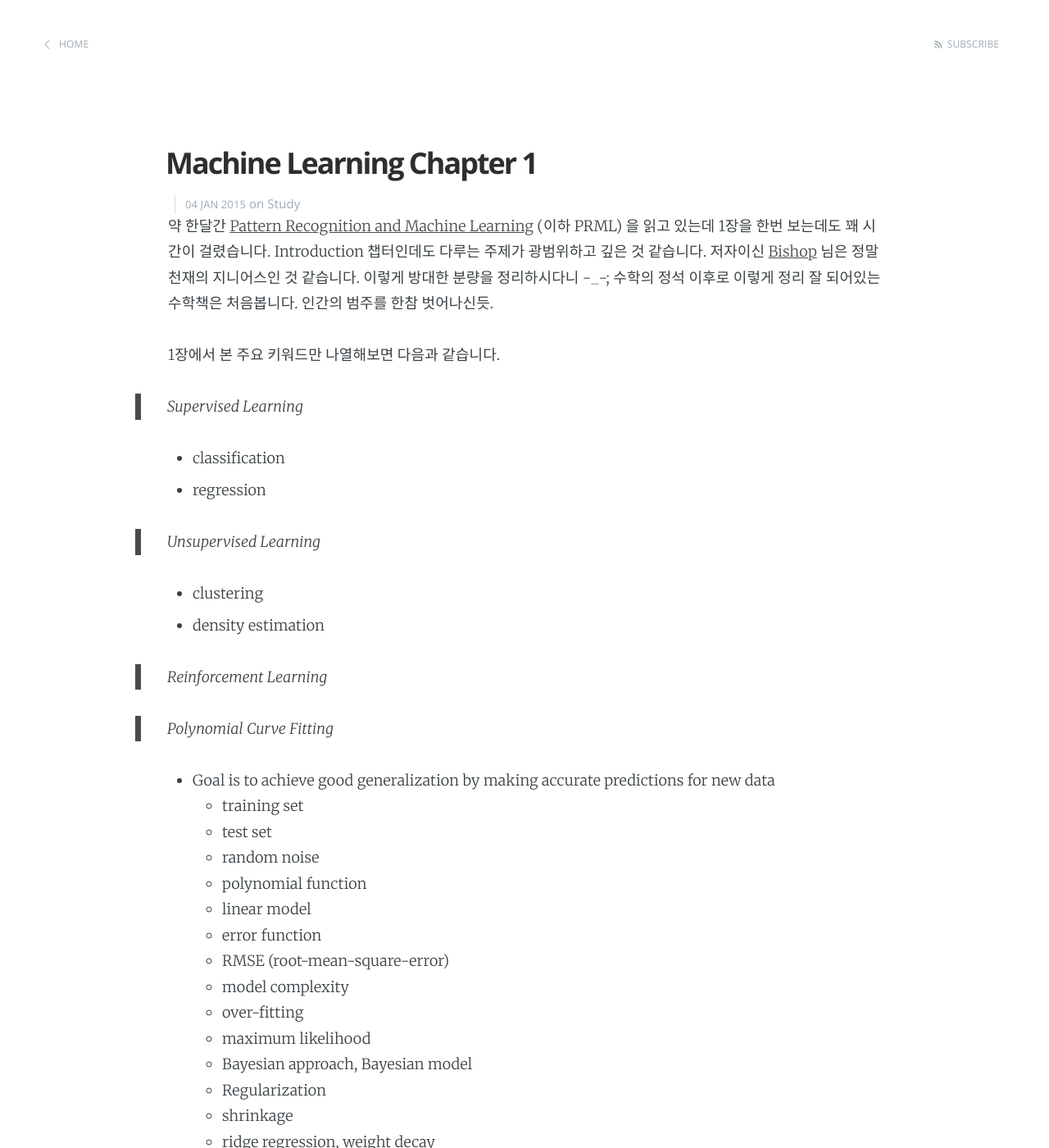
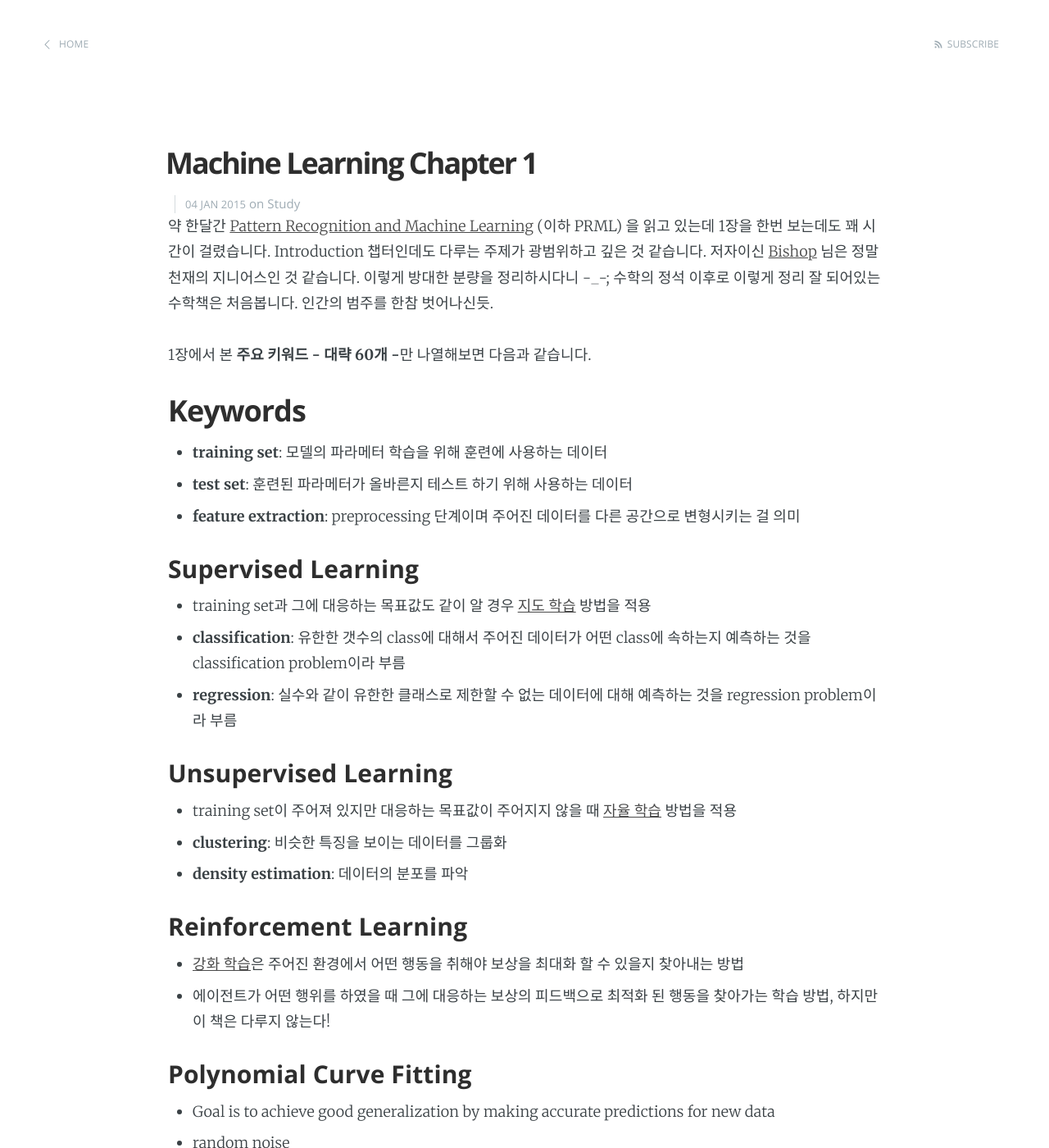
Before and after one commit to hyunjong-lee/hyunjong-lee-prev.github.io, a Jekyll site: the page built from _posts/2015-01-04-MachineLearning_Study_1.markdown, in a window 1280 px wide and 1400 px high. Shown: the whole window at 82% size. Built offline with Jekyll 4.4.1, drawn with Linux system fonts in a browser that asks for light colours; formulas are drawn with MathJax 3.

Commit message:
PRML 챕터 1 정리 중...
언제 끝날랑가?ㅋㅋㅋㅋ

```diff
--- a/_posts/2015-01-04-MachineLearning_Study_1.markdown
+++ b/_posts/2015-01-04-MachineLearning_Study_1.markdown
@@ -9,40 +9,49 @@ categories: Study
 Introduction 챕터인데도 다루는 주제가 광범위하고 깊은 것 같습니다. 저자이신 [Bishop] 님은 정말 천재의 지니어스인 것 같습니다.
 이렇게 방대한 분량을 정리하시다니 -_-; 수학의 정석 이후로 이렇게 정리 잘 되어있는 수학책은 처음봅니다. 인간의 범주를 한참 벗어나신듯.
 
-1장에서 본 주요 키워드만 나열해보면 다음과 같습니다.
+1장에서 본 **주요 키워드 - 대략 60개 -**만 나열해보면 다음과 같습니다.
 
-> Supervised Learning
+## Keywords ##
 
-  - classification
-  - regression
+  * **training set**: 모델의 파라메터 학습을 위해 훈련에 사용하는 데이터
+  * **test set**: 훈련된 파라메터가 올바른지 테스트 하기 위해 사용하는 데이터
+  * **feature extraction**: preprocessing 단계이며 주어진 데이터를 다른 공간으로 변형시키는 걸 의미
 
-> Unsupervised Learning
+### Supervised Learning ###
 
-  - clustering
-  - density estimation
+* training set과 그에 대응하는 목표값도 같이 알 경우 [지도 학습] 방법을 적용
+* **classification**: 유한한 갯수의 class에 대해서 주어진 데이터가 어떤 class에 속하는지 예측하는 것을 classification problem이라 부름
+* **regression**: 실수와 같이 유한한 클래스로 제한할 수 없는 데이터에 대해 예측하는 것을 regression problem이라 부름
 
-> Reinforcement Learning
+### Unsupervised Learning ###
 
-> Polynomial Curve Fitting
+* training set이 주어져 있지만 대응하는 목표값이 주어지지 않을 때 [자율 학습] 방법을 적용
+* **clustering**: 비슷한 특징을 보이는 데이터를 그룹화
+* **density estimation**: 데이터의 분포를 파악
+
+### Reinforcement Learning ###
+
+* [강화 학습]은 주어진 환경에서 어떤 행동을 취해야 보상을 최대화 할 수 있을지 찾아내는 방법
+* 에이전트가 어떤 행위를 하였을 때 그에 대응하는 보상의 피드백으로 최적화 된 행동을 찾아가는 학습 방법, 하지만 이 책은 다루지 않는다!
+
+### Polynomial Curve Fitting ###
 
 * Goal is to achieve good generalization by making accurate predictions for new data
-  - training set
-  - test set
-  - random noise
-  - polynomial function
-  - linear model
-  - error function
-  - RMSE (root-mean-square-error)
-  - model complexity
-  - over-fitting
-  - maximum likelihood
-  - Bayesian approach, Bayesian model
-  - Regularization
-  - shrinkage
-  - ridge regression, weight decay
-  - validation set, hold-out set
+* random noise
+* polynomial function
+* linear model
+* error function
+* RMSE (root-mean-square-error)
+* model complexity
+* over-fitting
+* maximum likelihood
+* Bayesian approach, Bayesian model
+* Regularization
+* shrinkage
+* ridge regression, weight decay
+* validation set, hold-out set
 
-> Probability Theory
+### Probability Theory ###
 
  * The Rules of Probability
 
@@ -61,7 +70,7 @@ $$
  * Gaussian distribution
  * Bayesian curve fitting
 
-> Model Selection
+### Model Selection ###
 
  * validation set
  * cross-validation
@@ -70,40 +79,43 @@ $$
  * AIC (Akaike information criteria)
  * BIC (Bayesian information criteria)
 
-> The Curse of Dimensionality
+### The Curse of Dimensionality ###
 
-> Decision Theory
+### Decision Theory ###
 
- * decision boundaries, decision surfaces
- * loss function, cost function
- * loss matrix
- * reject option
- * inference stage, decision stage
- * discriminant function
- * three distinct approaches to solving decision problem
-   - generative models: solve inference problem for each class individually + infer prior class probabilities, then use Bayes' theorem
-   - discriminative models: solve inference problem of posterior class probabilities directly
-   - find a function f(X), called a discriminant function
- * outlier detection, novelty detection
- * naive Bayes model
+* decision boundaries, decision surfaces
+* loss function, cost function
+* loss matrix
+* reject option
+* inference stage, decision stage
+* discriminant function
+* three distinct approaches to solving decision problem
+* generative models: solve inference problem for each class individually + infer prior class probabilities, then use Bayes' theorem
+* discriminative models: solve inference problem of posterior class probabilities directly
+* find a function f(X), called a discriminant function
+* outlier detection, novelty detection
+* naive Bayes model
 
-> Information Theory
+### Information Theory ###
 
- * entropy
- * noiseless coding theorem
- * multiplicity
- * microstate, macrostate
- * Lagrange multiplier
- * mean value theorem
- * differential entropy
- * conditional entropy
- * KL divergence, Kullback-Leibler divergence, relative entropy
- * convex function, convexity
- * strictly convex
- * concave
- * strictly concave
- * Jensen's inequality
- * mutual information
+* entropy
+* noiseless coding theorem
+* multiplicity
+* microstate, macrostate
+* Lagrange multiplier
+* mean value theorem
+* differential entropy
+* conditional entropy
+* KL divergence, Kullback-Leibler divergence, relative entropy
+* convex function, convexity
+* strictly convex
+* concave
+* strictly concave
+* Jensen's inequality
+* mutual information
 
 [Pattern Recognition and Machine Learning]: http://www.amazon.com/Pattern-Recognition-Learning-Information-Statistics/dp/0387310738
 [Bishop]: http://en.wikipedia.org/wiki/Christopher_Bishop
+[지도 학습]: http://ko.wikipedia.org/wiki/%EC%A7%80%EB%8F%84_%ED%95%99%EC%8A%B5
+[자율 학습]: http://ko.wikipedia.org/wiki/%EC%9E%90%EC%9C%A8_%ED%95%99%EC%8A%B5_(%EA%B8%B0%EA%B3%84_%ED%95%99%EC%8A%B5)
+[강화 학습]: http://ko.wikipedia.org/wiki/%EA%B0%95%ED%99%94_%ED%95%99%EC%8A%B5
```
